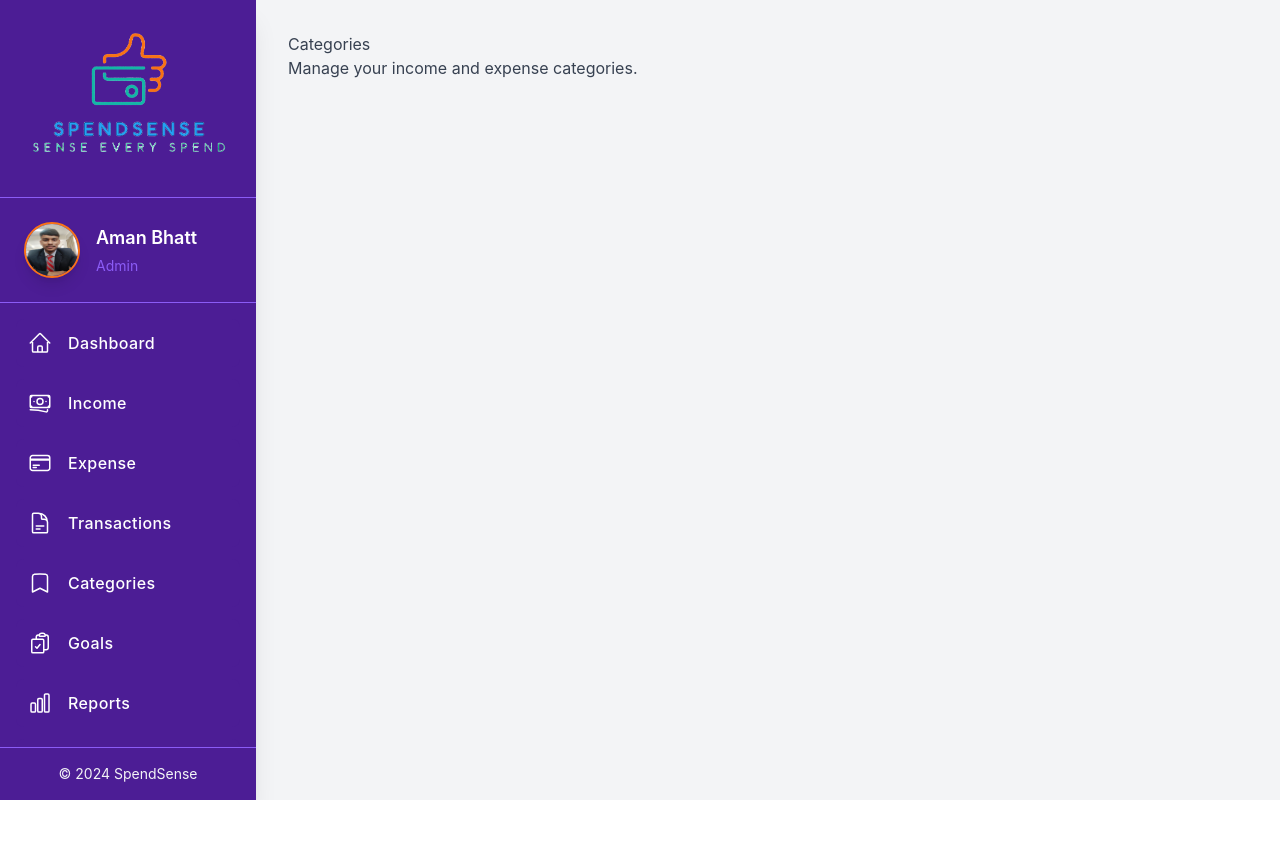
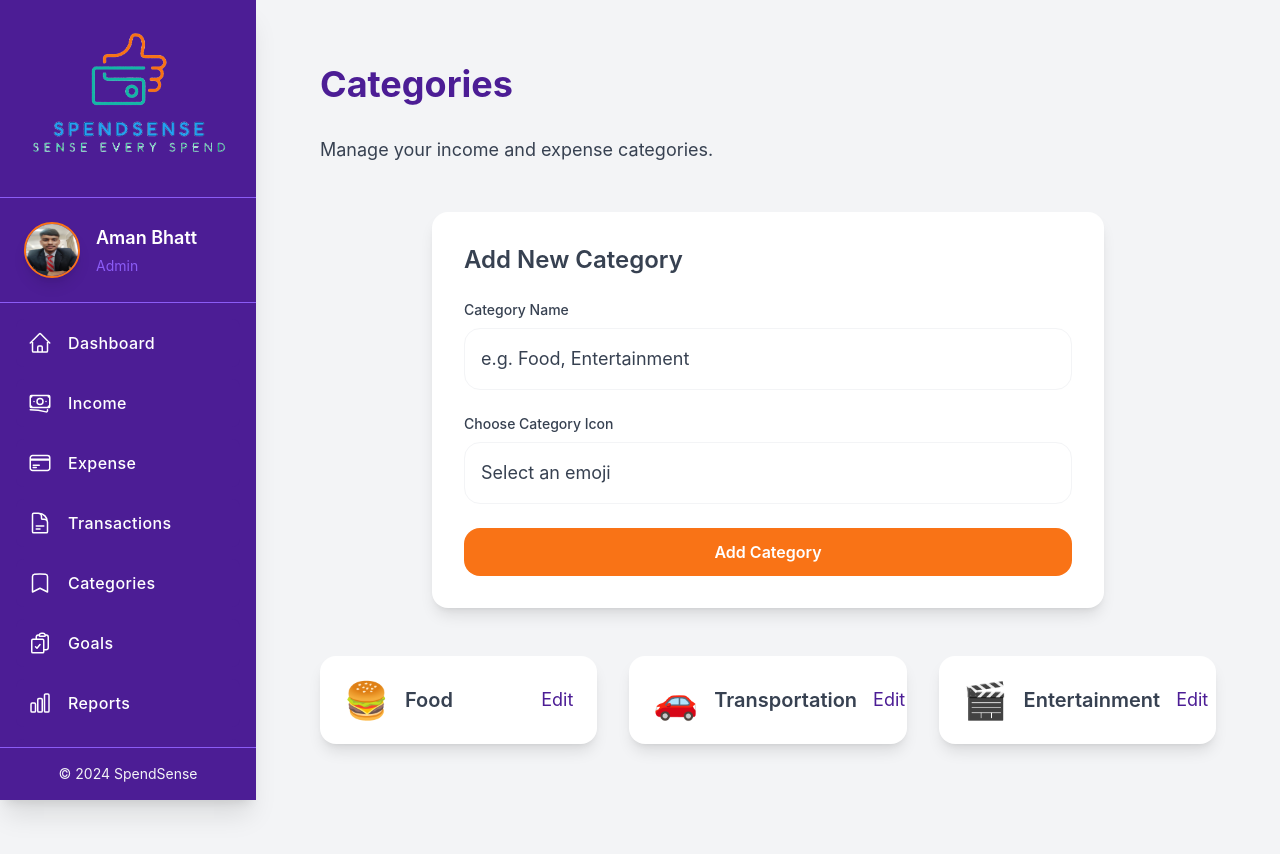
Before and after one commit to AmanBhatt0910/SpendSense, a React (Vite) app in the folder SpendSense-Frontend/: page /categories in a window 1280 px wide. Shown: the top 854 px of the page. Before the commit the page ends 800 px from the top, so only its background shows below. Built offline with nearby package versions, Linux system fonts and the light colour scheme.

Commit message:
Categories component added

```diff
--- /dev/null
+++ b/SpendSense-Frontend/src/components/Categories/AddCategoryForm.tsx
@@ -0,0 +1,95 @@
+import React, { useState } from 'react';
+
+interface AddCategoryFormProps {
+  addCategory: (category: { name: string; icon: string }) => void;
+}
+
+const AddCategoryForm: React.FC<AddCategoryFormProps> = ({ addCategory }) => {
+  const [categoryName, setCategoryName] = useState('');
+  const [categoryIcon, setCategoryIcon] = useState('');
+  const [showPicker, setShowPicker] = useState(false);
+
+  const emojiList = [
+    '🍔', '🚗', '🎬', '🏠', '🛒', '💼', '🏋️‍♂️', '🧳', '🍹', '🎮', '💰', '🧑‍🍳', '🏖️'
+  ];
+
+  const handleSubmit = (e: React.FormEvent) => {
+    e.preventDefault();
+
+    if (categoryName && categoryIcon) {
+      addCategory({ name: categoryName, icon: categoryIcon });
+      setCategoryName('');
+      setCategoryIcon('');
+      setShowPicker(false);
+    }
+  };
+
+  const handleEmojiClick = (emoji: string) => {
+    setCategoryIcon(emoji);
+    setShowPicker(false);
+  };
+
+  return (
+    <div className="bg-white p-8 rounded-2xl shadow-lg mb-12 max-w-2xl mx-auto">
+      <h2 className="text-2xl font-semibold text-neutral-dark mb-6">Add New Category</h2>
+      <form onSubmit={handleSubmit} className="space-y-6">
+        <div>
+          <label className="block text-neutral-dark text-sm font-medium mb-2" htmlFor="categoryName">
+            Category Name
+          </label>
+          <input
+            type="text"
+            id="categoryName"
+            className="w-full p-4 border border-neutral-light rounded-2xl text-lg placeholder-neutral-dark focus:ring-2 focus:ring-primary focus:outline-none"
+            placeholder="e.g. Food, Entertainment"
+            value={categoryName}
+            onChange={(e) => setCategoryName(e.target.value)}
+            required
+          />
+        </div>
+
+        <div>
+          <label className="block text-neutral-dark text-sm font-medium mb-2" htmlFor="categoryIcon">
+            Choose Category Icon
+          </label>
+          <div className="relative">
+            <input
+              type="text"
+              id="categoryIcon"
+              className="w-full p-4 border border-neutral-light rounded-2xl text-lg placeholder-neutral-dark focus:ring-2 focus:ring-primary focus:outline-none"
+              placeholder="Select an emoji"
+              value={categoryIcon}
+              readOnly
+              onClick={() => setShowPicker(!showPicker)}
+            />
+            {showPicker && (
+              <div className="absolute top-full left-0 w-full bg-white border border-neutral-light rounded-lg mt-2 p-2 grid grid-cols-4 gap-2">
+                {emojiList.map((emoji) => (
+                  <button
+                    key={emoji}
+                    type="button"
+                    className="text-2xl hover:bg-neutral-light p-2 rounded-lg"
+                    onClick={() => handleEmojiClick(emoji)}
+                  >
+                    {emoji}
+                  </button>
+                ))}
+              </div>
+            )}
+          </div>
+        </div>
+
+        <div>
+          <button
+            type="submit"
+            className="w-full bg-accent-orange text-white font-semibold py-3 rounded-2xl hover:bg-accent-orange/80 transition duration-300 ease-in-out"
+          >
+            Add Category
+          </button>
+        </div>
+      </form>
+    </div>
+  );
+};
+
+export { AddCategoryForm };
--- /dev/null
+++ b/SpendSense-Frontend/src/components/Categories/CategoryCard.tsx
@@ -0,0 +1,20 @@
+import React from 'react';
+
+interface CategoryCardProps {
+  name: string;
+  icon: string;
+}
+
+const CategoryCard: React.FC<CategoryCardProps> = ({ name, icon }) => {
+  return (
+    <div className="bg-white p-6 rounded-2xl shadow-lg flex items-center justify-between space-x-4 hover:shadow-2xl hover:bg-neutral-light transition-all duration-300 ease-in-out">
+      <div className="flex items-center space-x-4">
+        <div className="text-4xl">{icon}</div>
+        <span className="text-xl font-semibold text-neutral-dark">{name}</span>
+      </div>
+      <div className="text-primary text-lg">Edit</div>
+    </div>
+  );
+};
+
+export { CategoryCard };
--- /dev/null
+++ b/SpendSense-Frontend/src/components/Categories/CategoryList.tsx
@@ -0,0 +1,18 @@
+import React from 'react';
+import { CategoryCard } from './CategoryCard';
+
+interface CategoryListProps {
+  categories: { name: string; icon: string }[];
+}
+
+const CategoryList: React.FC<CategoryListProps> = ({ categories }) => {
+  return (
+    <div className="grid grid-cols-1 sm:grid-cols-2 lg:grid-cols-3 gap-8">
+      {categories.map((category, index) => (
+        <CategoryCard key={index} name={category.name} icon={category.icon} />
+      ))}
+    </div>
+  );
+};
+
+export { CategoryList };
--- a/SpendSense-Frontend/src/pages/Categories.tsx
+++ b/SpendSense-Frontend/src/pages/Categories.tsx
@@ -1,11 +1,30 @@
+import React, { useState } from 'react';
+import { CategoryList } from '../components/Categories/CategoryList';
+import { AddCategoryForm } from '../components/Categories/AddCategoryForm';
+
 const Categories: React.FC = () => {
-    return (
-      <div>
-        <h1>Categories</h1>
-        <p>Manage your income and expense categories.</p>
-      </div>
-    );
+  const [categories, setCategories] = useState<{ name: string; icon: string }[]>([
+    { name: 'Food', icon: '🍔' },
+    { name: 'Transportation', icon: '🚗' },
+    { name: 'Entertainment', icon: '🎬' },
+  ]);
+
+  const addCategory = (category: { name: string; icon: string }) => {
+    setCategories([...categories, category]);
   };
 
+  return (
+    <div className="bg-neutral-light min-h-screen p-8">
+      <div className="max-w-7xl mx-auto">
+        <h1 className="text-primary text-4xl font-bold mb-8">Categories</h1>
+        <p className="text-neutral-dark text-lg mb-12">Manage your income and expense categories.</p>
+
+        <AddCategoryForm addCategory={addCategory} />
+
+        <CategoryList categories={categories} />
+      </div>
+    </div>
+  );
+};
+
 export default Categories;
-// such as "Food", "Transportation", "Entertainment", etc.
```
